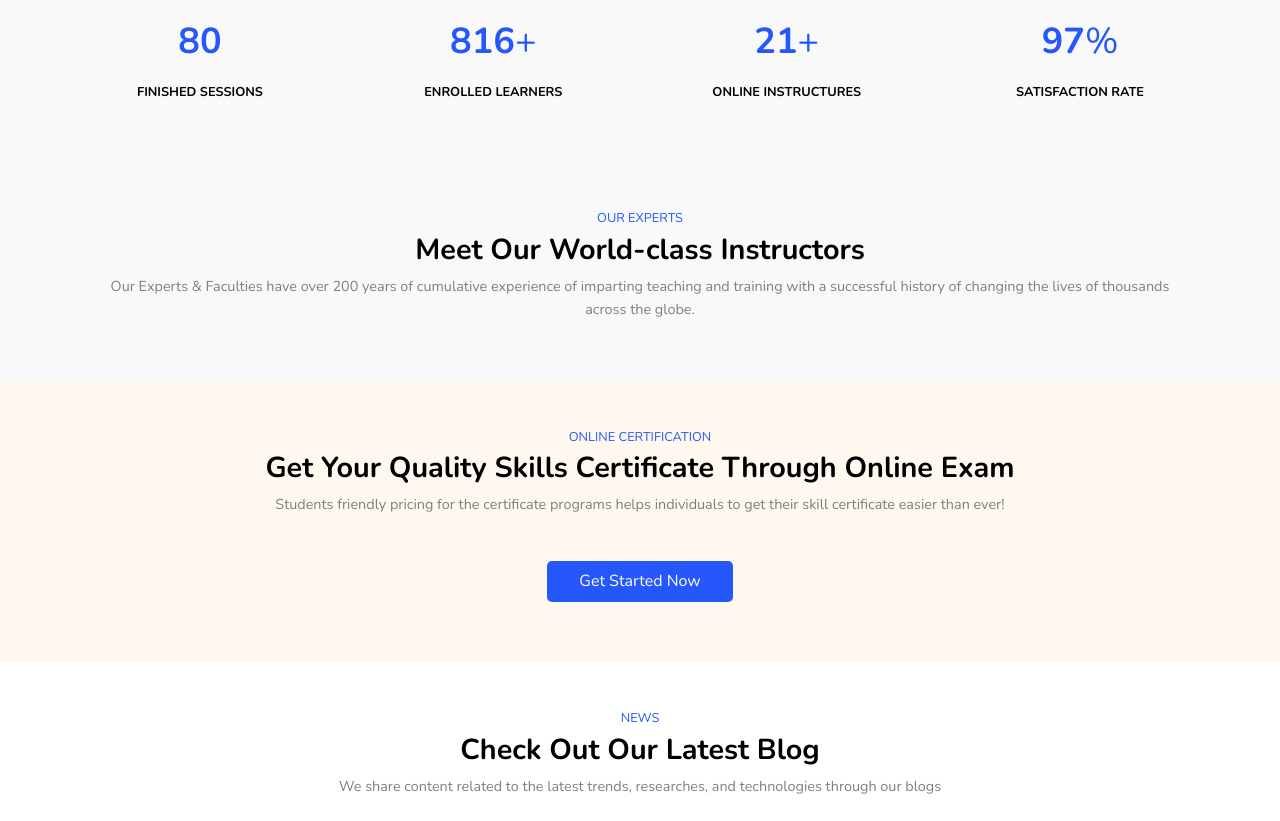
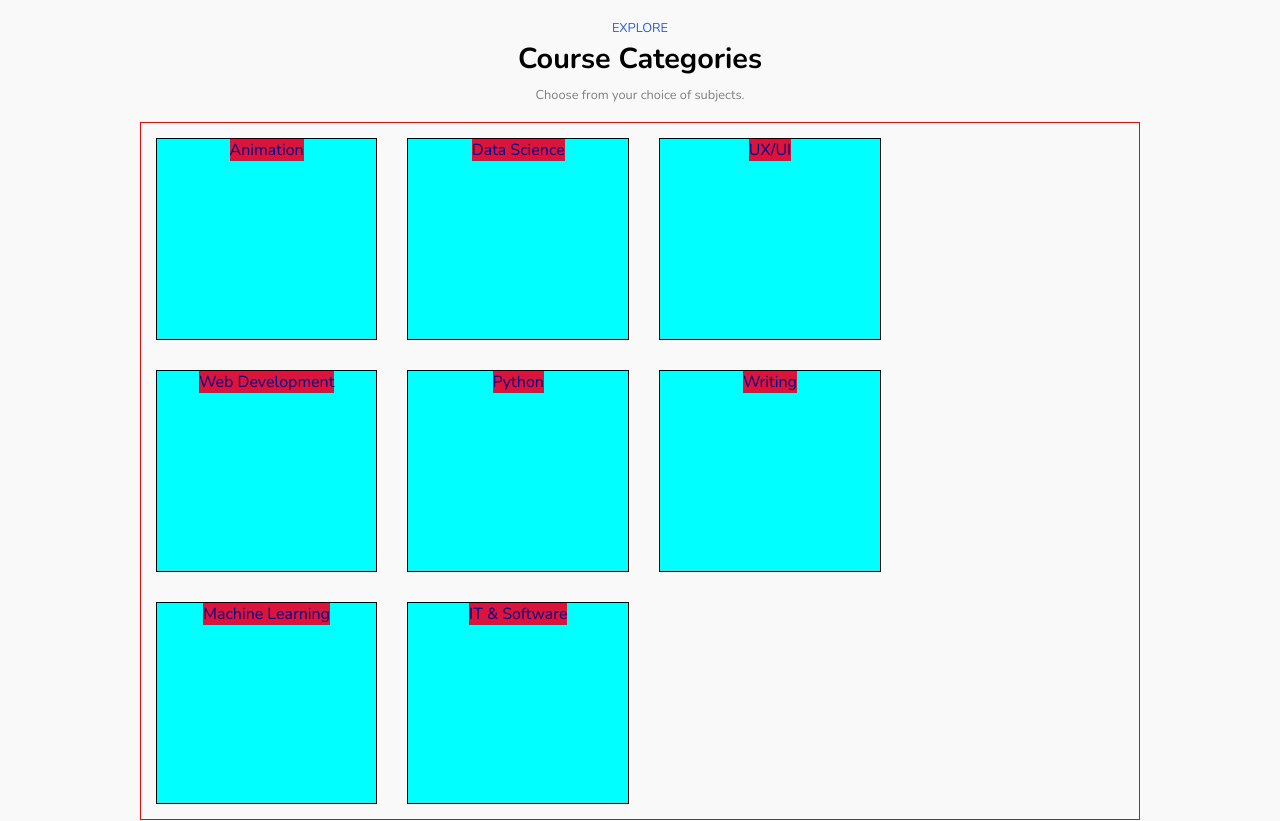
Before and after one commit to Hardikbhanot/Future-Minds, a Next.js app in the folder client/: page / in a window 1280 px wide. Shown: the part 2040-2861 px from the top of the page. Built offline with nearby package versions, Linux system fonts and the light colour scheme.

Commit message:
categories banner added

```diff
--- /dev/null
+++ b/client/components/LandingPage/CategoryBanner/CategoryBanner.module.scss
@@ -0,0 +1,64 @@
+@use '../../../styles/abstracts/sizes' as sizes;
+@use '../../../styles/abstracts/fonts' as fonts;
+@use '../../../styles/abstracts/colors' as colors;
+@use '../../../styles/abstracts/breakpoints' as breakpoints;
+@use '../../../styles/components/buttons' as act_btn;
+
+.category_banner {
+  width: sizes.$wd-100;
+}
+
+.category_banner_section {
+  background-color: colors.$clr-secondary-white;
+  padding: sizes.$m-4 sizes.$s-0;
+  width: sizes.$wd-100;
+  text-align: center;
+  > a {
+    margin: sizes.$m-4 auto sizes.$s-0 auto;
+    display: block;
+    width: max-content;
+    @include act_btn.action_btn;
+  }
+}
+
+.category_banner_sub_heading {
+  text-transform: uppercase;
+  color: colors.$clr-primary;
+  line-height: sizes.$s-2;
+  font-size: fonts.$fs-i-lg;
+  margin: 0;
+}
+
+.category_banner_main_heading {
+  margin: 0;
+  font-size: fonts.$fs-md-s;
+}
+
+.category_banner_discription {
+  line-height: sizes.$s-2;
+  margin: sizes.$ets-2 0 sizes.$s-0 0;
+  display: block;
+  font-size: fonts.$fs-i-lg;
+  color: colors.$clr-grey-lt;
+}
+
+.category_card_container {
+  width: 80%;
+  margin: auto;
+  display: flex;
+  flex-direction: row;
+  flex-wrap: wrap;
+  outline: 1px solid red;
+}
+
+.category_card {
+  width: 22%;
+  height: 200px;
+  margin: 1rem;
+  outline: 1px solid black;
+  background-color: aqua;
+  > span {
+    color: darkblue;
+    background-color: crimson;
+  }
+}
--- /dev/null
+++ b/client/components/LandingPage/CategoryBanner/CategoryBanner.tsx
@@ -0,0 +1,71 @@
+import Link from 'next/link';
+
+import styles from './CategoryBanner.module.scss';
+
+const CategoryBanner = () => {
+  return (
+    <main className={styles.category_banner}>
+      <section className={styles.category_banner_section}>
+        <p className={styles.category_banner_sub_heading}>EXPLORE</p>
+        <h2 className={styles.category_banner_main_heading}>
+          Course Categories
+        </h2>
+        <p className={styles.category_banner_discription}>
+          Choose from your choice of subjects.
+        </p>
+        <div className={styles.category_card_container}>
+          <Link href='/'>
+            <a className={styles.category_card}>
+              <span>Animation</span>
+            </a>
+          </Link>
+
+          <Link href='/'>
+            <a className={styles.category_card}>
+              <span>Data Science</span>
+            </a>
+          </Link>
+
+          <Link href='/'>
+            <a className={styles.category_card}>
+              <span>UX/UI</span>
+            </a>
+          </Link>
+
+          <Link href='/'>
+            <a className={styles.category_card}>
+              <span>Web Development</span>
+            </a>
+          </Link>
+
+          <Link href='/'>
+            <a className={styles.category_card}>
+              <span>Python</span>
+            </a>
+          </Link>
+
+          <Link href='/'>
+            <a className={styles.category_card}>
+              <span>Writing</span>
+            </a>
+          </Link>
+
+          <Link href='/'>
+            <a className={styles.category_card}>
+              <span>Machine Learning</span>
+            </a>
+          </Link>
+
+          <Link href='/'>
+            <a className={styles.category_card}>
+              <span>IT & Software</span>
+            </a>
+          </Link>
+        </div>
+        <Link href='/'>View All Categories</Link>
+      </section>
+    </main>
+  );
+};
+
+export default CategoryBanner;
--- a/client/pages/index.tsx
+++ b/client/pages/index.tsx
@@ -1,6 +1,7 @@
 import dynamic from 'next/dynamic';
 
 import Banner from '../components/LandingPage/Banner/Banner';
+import CategoryBanner from '../components/LandingPage/CategoryBanner/CategoryBanner';
 import ReviewBanner from '../components/LandingPage/ReviewsBanner/ReviewBanner';
 import SecondaryBanner from '../components/LandingPage/SecondaryBanner/SecondaryBanner';
 
@@ -19,6 +20,7 @@ const Home = () => {
       <Banner />
       <SecondaryBanner />
       <ReviewBanner />
+      <CategoryBanner />
       <BottomBanner />
     </>
   );
```
